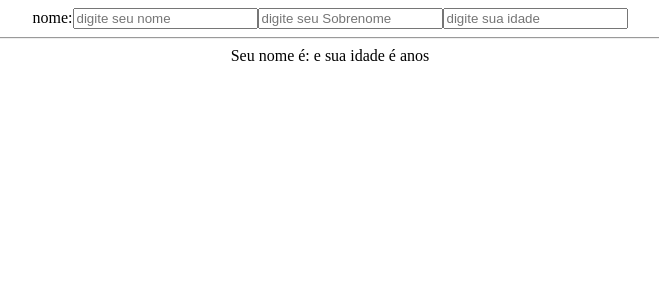
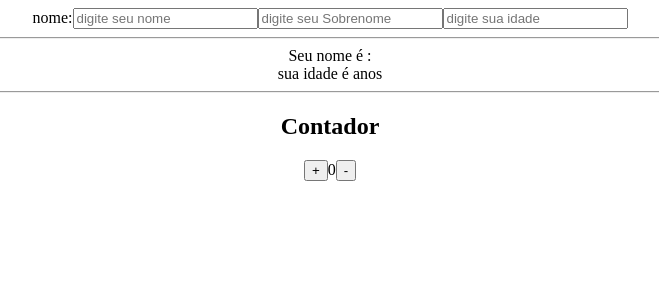
Before and after one commit to KAUANPEREIRA/react-b7, a React (Create React App) app: page / in a window 1280 px wide. Shown: the top 300 px of the page, without its empty margins (310-969 px from the left). Built offline with nearby package versions, Linux system fonts and the light colour scheme.

Commit message:
Update App.tsx

```diff
--- a/src/App.tsx
+++ b/src/App.tsx
@@ -24,6 +24,18 @@ function App() {
     setAge(e.target.value)
   }
 
+  const [n, setN] = useState(0)
+
+  const soma =()=>{
+    setN(n+2)
+  }
+
+  const subtrair =()=>{
+    if(n>0){
+      setN(n-1)
+    }
+  }
+
 
 
 
@@ -35,9 +47,17 @@ function App() {
       <input type="text" value={ lastName } onChange={handleLastName} placeholder="digite seu Sobrenome"/>
       <input type="text" value={ age } onChange={handleAge} placeholder="digite sua idade"/>
       <hr></hr>
-      Seu nome é: {name }
+      Seu nome é : {name } <br></br>
       { lastName }
-      e sua idade é { age} anos
+         sua idade é { age} anos
+      <hr></hr>
+      <h2>Contador</h2>
+
+      <button onClick={soma}>+</button>
+            {n}
+      <button onClick={subtrair}>-</button>
+
+
 
     </div>
   );
```
